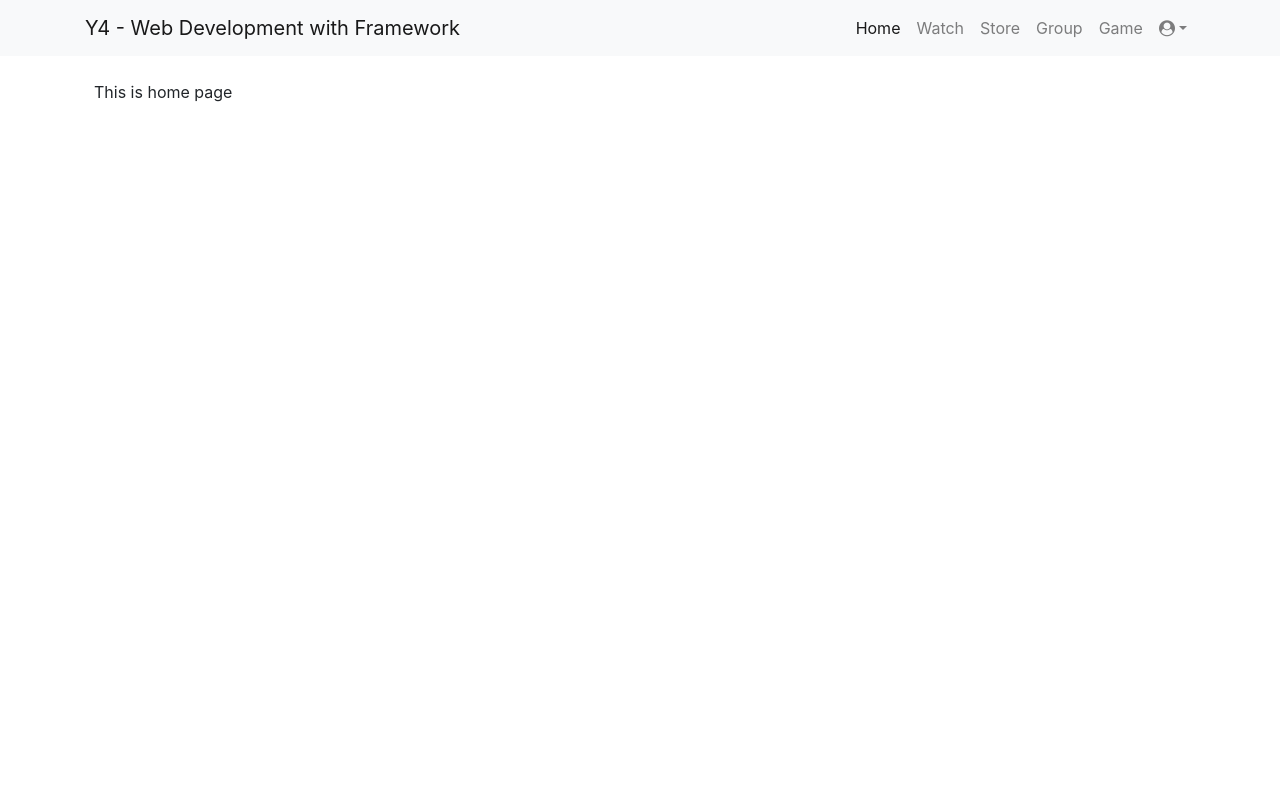
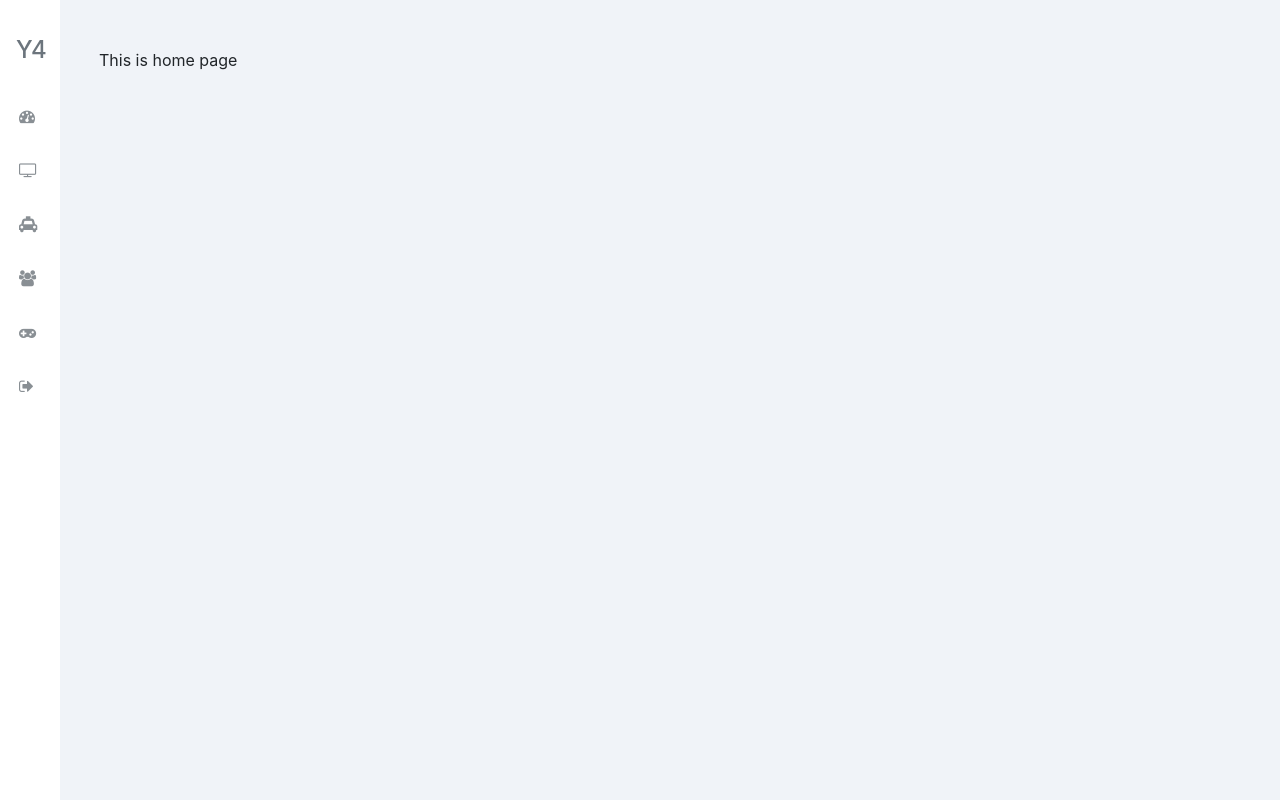
Before and after one commit to SokkunNORN/Y4-React-Final-Semister-1, a React (Create React App) app: page /dashboard in a window 1280 px wide. Built offline with nearby package versions, Linux system fonts and the light colour scheme.

Commit message:
update menu

```diff
--- a/src/App.css
+++ b/src/App.css
@@ -1,3 +1,14 @@
+* {
+    margin: 0;
+    padding: 0;
+    box-sizing: border-box;
+    list-style: none;
+    text-decoration: none;
+}
+
+body {
+    background: #F0F3F8 !important;
+}
 
 .App {
     min-height: 100vh;
--- /dev/null
+++ b/src/layouts/Dashboard.css
@@ -0,0 +1,4 @@
+
+.contain {
+    margin-left: 60px;
+}
--- a/src/layouts/Dashboard.js
+++ b/src/layouts/Dashboard.js
@@ -2,13 +2,17 @@
 import { RouteWithSubRoutes } from '../router'
 import { Switch } from "react-router-dom";
 
-import Header from './Header'
+import Header from './sidebar/Sidebar'
+import './Dashboard.css'
 
 function Dashboard ({ routes }) {
     return (
         <>
+            <div className="wrapper d-flex">
                 <Header />
 
+                <div className="contain">
+                    <div className="container-fluid mt-4">
                         <div className="container p-4">
                             <Switch>
                                 { routes.map((route, i) => (
@@ -16,6 +20,9 @@ function Dashboard ({ routes }) {
                                 )) }
                             </Switch>
                         </div>
+                    </div>
+                </div>
+            </div>
         </>
     )
 }
--- a/src/layouts/Header.js
+++ /dev/null
@@ -1,52 +0,0 @@
-/* eslint-disable jsx-a11y/role-supports-aria-props */
-/* eslint-disable jsx-a11y/anchor-is-valid */
-
-import { APP_NAME, MENU_BUILDER } from '../navigation/builders/menu.builders';
-
-const currentURL = window.location.pathname
-
-function Header () {
-    return (
-        <>
-            <nav className="navbar navbar-expand-lg navbar-light bg-light">
-                <div className="container">
-                    <a className="navbar-brand" href="#">{ APP_NAME }</a>
-                    <button className="navbar-toggler"
-                        type="button" data-toggle="collapse"
-                        data-target="#navbarNav"
-                        aria-controls="navbarNav"
-                        aria-expanded="false"
-                        aria-label="Toggle navigation">
-                        <span className="navbar-toggler-icon"></span>
-                    </button>
-                    <div className="collapse navbar-collapse" id="navbarNav">
-                        <ul className="navbar-nav ml-auto">
-                            {
-                                MENU_BUILDER.map((value, index) => {
-                                    return (
-                                        <li className="nav-item" key={ index }>
-                                            <a className={ currentURL === value.path ? "nav-link active" : "nav-link"}
-                                                href={ value.path }>
-                                                { value.name }
-                                            </a>
-                                        </li>
-                                    )
-                                })
-                            }
-                            <li className="nav-item dropdown">
-                                <a className="nav-link dropdown-toggle" href="#" id="dropdownAccount" data-toggle="dropdown" aria-haspopup="true" aria-expanded="false">
-                                    <i className="fa fa-user-circle"></i>
-                                </a>
-                                <div className="dropdown-menu" aria-labelledby="dropdownAccount">
-                                    <a className="dropdown-item" href="/login"><i className="fa fa-sign-out"></i> Log out</a>
-                                </div>
-                            </li>
-                        </ul>
-                    </div>
-                </div>
-            </nav>
-        </>
-    );
-}
-
-export default Header
--- /dev/null
+++ b/src/layouts/sidebar/Sidebar.css
@@ -0,0 +1,34 @@
+
+.sidebar {
+    width: 60px;
+    position: fixed;
+    height: 100vh;
+    background: #FFFFFF;
+    padding: 20px 0
+}
+
+.text-muted {
+    color: #adb5bd !important
+}
+
+ul {
+    padding-bottom: 20px
+}
+
+.sidebar ul li {
+    padding: 15px
+}
+
+.sidebar ul li a {
+    color: #fff;
+    display: block
+}
+
+.sidebar ul li a .fa {
+    width: 30px;
+    color: #898f94 !important
+}
+
+.sidebar ul li a:hover {
+    text-decoration: none
+}
--- /dev/null
+++ b/src/layouts/sidebar/Sidebar.js
@@ -0,0 +1,29 @@
+import "./Sidebar.css";
+import { APP_NAME, MENU_BUILDER } from '../../navigation/builders/menu.builders';
+
+const currentURL = window.location.pathname
+
+function Header () {
+    return (
+        <>
+            <div className="sidebar">
+                <h4 className="text-muted p-3">{ APP_NAME }</h4>
+                <ul>
+                    {
+                        MENU_BUILDER.map((value, index) => {
+                            return (
+                                <li key={ index } className={ currentURL === value.path ? "active" : ""}>
+                                    <a href={ value.path }>
+                                        <i className={ value.icon }></i>
+                                    </a>
+                                </li>
+                            )
+                        })
+                    }
+                </ul>
+            </div>
+        </>
+    );
+}
+
+export default Header
--- a/src/navigation/builders/menu.builders.js
+++ b/src/navigation/builders/menu.builders.js
@@ -1,25 +1,35 @@
 
-export const APP_NAME = 'Y4 - Web Development with Framework'
+export const APP_NAME = 'Y4'
 
 export const MENU_BUILDER = [
     {
         name: 'Home',
+        icon: 'fa fa-dashboard p-1',
         path: '/dashboard'
     },
     {
         name: 'Watch',
+        icon: 'fa fa-tv p-1',
         path: '/dashboard/watch'
     },
     {
         name: 'Store',
+        icon: 'fa fa-taxi p-1',
         path: '/dashboard/store'
     },
     {
         name: 'Group',
+        icon: 'fa fa-users p-1',
         path: '/dashboard/group'
     },
     {
-        name: 'Game',
+        name: 'Gaming',
+        icon: 'fa fa-gamepad p-1',
         path: '/dashboard/game'
+    },
+    {
+        name: 'Sign Out',
+        icon: 'fa fa-sign-out p-1',
+        path: '/login'
     }
 ]
```
Lines whose indentation alone changed are shown as unchanged.
